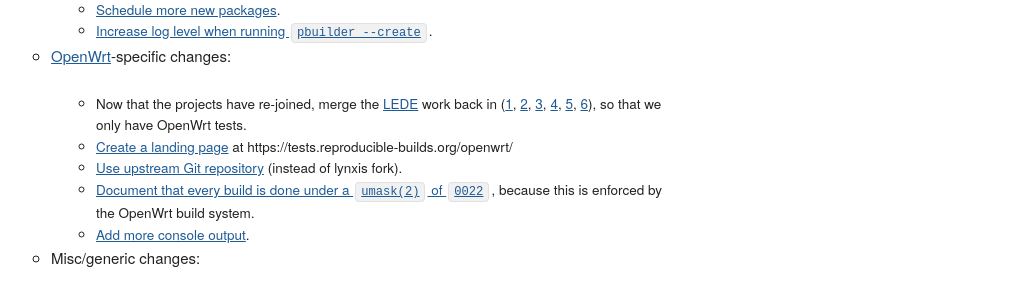
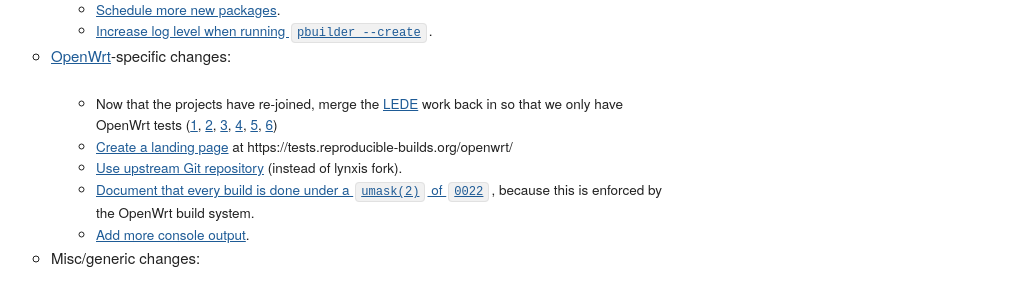
Before and after one commit to prototypefund/reproducible-website, a Jekyll site: the page built from _blog/posts/180.md, in a window 1280 px wide and 900 px high, scrolled down 2381 px. Shown: the part 166-455 px from the top of the window, without its empty margins (124-1151 px from the left). Built offline with Jekyll 4.4.1, drawn with Linux system fonts in a browser that asks for light colours; some web fonts are replaced.

Commit message:
Move links to the end of the line.

```diff
--- a/_blog/posts/180.md
+++ b/_blog/posts/180.md
@@ -82,7 +82,7 @@ There were a huge number of updates to our [Jenkins](https://jenkins.io/)-based
 
 * [OpenWrt](https://www.openwrt.org/)-specific changes:
 
-    * Now that the projects have re-joined, merge the [LEDE](https://en.wikipedia.org/wiki/LEDE) work back in ([1](https://salsa.debian.org/qa/jenkins.debian.net/commit/300e8fe4), [2](https://salsa.debian.org/qa/jenkins.debian.net/commit/a41ea551), [3](https://salsa.debian.org/qa/jenkins.debian.net/commit/f1aa3b37), [4](https://salsa.debian.org/qa/jenkins.debian.net/commit/e63ae263), [5](https://salsa.debian.org/qa/jenkins.debian.net/commit/725ce40c), [6](https://salsa.debian.org/qa/jenkins.debian.net/commit/0d8ad724)), so that we only have OpenWrt tests.
+    * Now that the projects have re-joined, merge the [LEDE](https://en.wikipedia.org/wiki/LEDE) work back in so that we only have OpenWrt tests ([1](https://salsa.debian.org/qa/jenkins.debian.net/commit/300e8fe4), [2](https://salsa.debian.org/qa/jenkins.debian.net/commit/a41ea551), [3](https://salsa.debian.org/qa/jenkins.debian.net/commit/f1aa3b37), [4](https://salsa.debian.org/qa/jenkins.debian.net/commit/e63ae263), [5](https://salsa.debian.org/qa/jenkins.debian.net/commit/725ce40c), [6](https://salsa.debian.org/qa/jenkins.debian.net/commit/0d8ad724))
     * [Create a landing page](https://salsa.debian.org/qa/jenkins.debian.net/commit/3ac5248e) at https://tests.reproducible-builds.org/openwrt/
     * [Use upstream Git repository](https://salsa.debian.org/qa/jenkins.debian.net/commit/fa3ed5a7) (instead of lynxis fork).
     * [Document that every build is done under a `umask(2)` of `0022`](https://salsa.debian.org/qa/jenkins.debian.net/commit/2b3738a1), because this is enforced by the OpenWrt build system.
```
